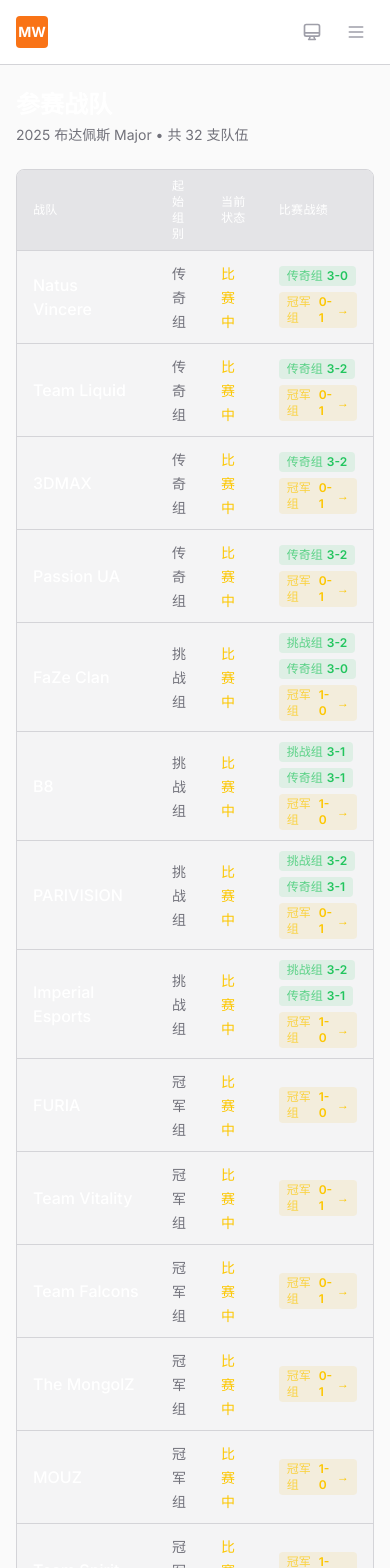
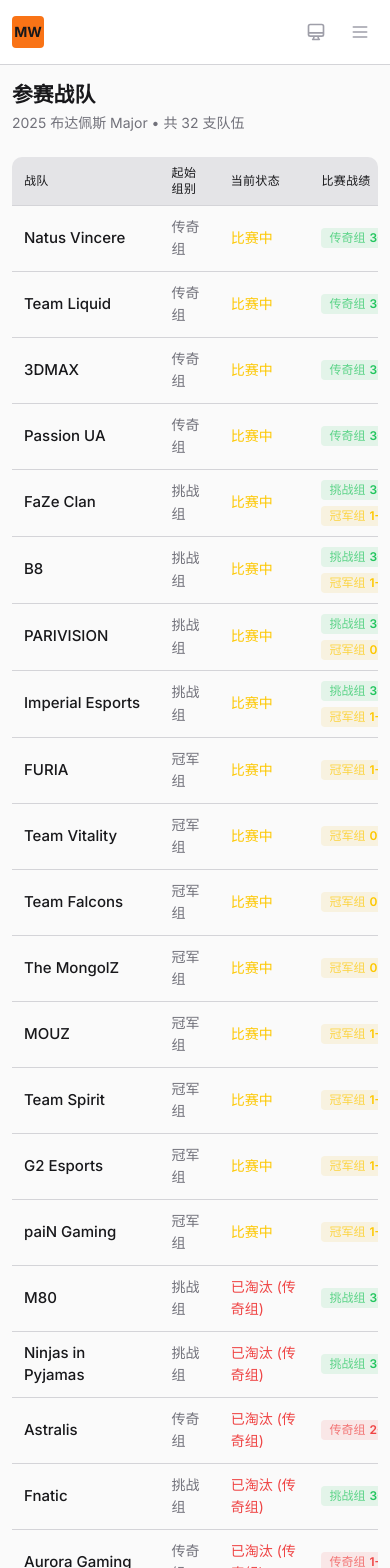
Before and after one commit to vikiboss/major-winner, a Next.js app: page /teams in a window 390 px wide. Shown: the top 1568 px of the page. Built offline with nearby package versions, Linux system fonts and the light colour scheme.

Commit message:
chore: 优化样式

```diff
--- a/app/globals.css
+++ b/app/globals.css
@@ -75,3 +75,62 @@ body {
   --color-border: #d4d4d8;
   --color-border-active: #a1a1aa;
 }
+
+@media (max-width: 640px) {
+  body {
+    font-size: 15px;
+    padding: 0;
+  }
+  header, .header {
+    min-height: 56px;
+    padding-left: env(safe-area-inset-left, 0px);
+    padding-right: env(safe-area-inset-right, 0px);
+    padding-top: env(safe-area-inset-top, 0px);
+  }
+  main, .main {
+    padding-left: 0 !important;
+    padding-right: 0 !important;
+  }
+  footer, .footer {
+    padding-left: env(safe-area-inset-left, 0px);
+    padding-right: env(safe-area-inset-right, 0px);
+    padding-bottom: env(safe-area-inset-bottom, 0px);
+    flex-direction: column;
+    text-align: center;
+    gap: 8px;
+  }
+  .max-w-7xl, .max-w-6xl, .max-w-5xl {
+    max-width: 100vw !important;
+    padding-left: 0 !important;
+    padding-right: 0 !important;
+  }
+  .overflow-x-auto, .table {
+    overflow-x: auto !important;
+  }
+  .rounded-md, .rounded-lg {
+    border-radius: 10px !important;
+  }
+  .text-2xl {
+    font-size: 1.3rem !important;
+  }
+  .text-lg {
+    font-size: 1.1rem !important;
+  }
+  .px-4 {
+    padding-left: 12px !important;
+    padding-right: 12px !important;
+  }
+  .py-8, .py-6 {
+    padding-top: 16px !important;
+    padding-bottom: 16px !important;
+  }
+  nav[role="navigation"], .stage-nav {
+    overflow-x: auto !important;
+    white-space: nowrap;
+    min-height: 44px;
+  }
+  .stage-nav a, nav[role="navigation"] a {
+    min-width: 80px;
+    font-size: 0.95rem;
+  }
+}
--- a/app/page.tsx
+++ b/app/page.tsx
@@ -92,41 +92,25 @@ export default function Home() {
       {/* 顶部标题栏 */}
       <div className="border-border bg-surface-1 border-b">
         <div className="mx-auto max-w-7xl px-4 py-6">
-          <div className="flex items-center justify-between">
-            <div>
-              <h1 className="text-2xl font-semibold text-white">{event.name}</h1>
-              <div className="mt-1 flex items-center gap-3">
+          <div className="flex flex-col gap-4 sm:flex-row sm:items-center sm:justify-between">
+            <div className="flex-1 min-w-0">
+              <h1 className="text-2xl font-semibold text-zinc-900 dark:text-white whitespace-nowrap overflow-hidden text-ellipsis">{event.name}</h1>
+              <div className="mt-1 flex flex-wrap items-center gap-3">
                 <p className="text-muted text-sm">竞猜追踪 · {stats.length} 位竞猜者</p>
                 <span className="text-muted">·</span>
                 <div className="flex items-center gap-2">
-                  <div
-                    className={`h-2 w-2 rounded-full ${
-                      eventProgress.currentStage
-                        ? 'bg-primary-400 animate-pulse'
-                        : eventProgress.eventStatus === 'completed'
-                          ? 'bg-win'
-                          : 'bg-muted'
-                    }`}
-                  />
-                  <span className="text-sm text-zinc-400">
-                    {getEventStatusText(eventProgress.eventStatus)}
-                  </span>
+                  <div className={`h-2 w-2 rounded-full ${eventProgress.currentStage ? 'bg-primary-400 animate-pulse' : eventProgress.eventStatus === 'completed' ? 'bg-win' : 'bg-muted'}`} />
+                  <span className="text-sm text-zinc-400">{getEventStatusText(eventProgress.eventStatus)}</span>
                 </div>
               </div>
             </div>
-            <div className="flex items-center gap-3">
+            <div className="flex flex-wrap gap-2 w-full sm:w-auto">
               {eventProgress.canShowLeaderboard && (
-                <Link
-                  href="/leaderboard"
-                  className="bg-surface-2 border-border hover:border-border-active rounded-md border px-4 py-2 text-sm font-medium text-white transition-colors"
-                >
+                <Link href="/leaderboard" className="bg-surface-2 border-border hover:border-border-active rounded-md border px-4 py-2 text-sm font-medium text-zinc-900 dark:text-white transition-colors w-full sm:w-auto text-center">
                   排行榜
                 </Link>
               )}
-              <Link
-                href="/compare"
-                className="text-primary-400 bg-primary-500/10 border-primary-500/20 hover:bg-primary-500/15 rounded-md border px-4 py-2 text-sm font-medium transition-colors"
-              >
+              <Link href="/compare" className="text-primary-400 bg-primary-500/10 border-primary-500/20 hover:bg-primary-500/15 rounded-md border px-4 py-2 text-sm font-medium transition-colors w-full sm:w-auto text-center">
                 竞猜对比
               </Link>
             </div>
@@ -134,15 +118,15 @@ export default function Home() {
         </div>
       </div>
 
-      {/* 阶段导航 */}
-      <div className="bg-surface-0 border-border sticky top-16 z-40 border-b">
+      {/* 阶段导航条 */}
+      <div className="bg-surface-0 border-border sticky top-16 z-40 border-b stage-nav">
         <div className="mx-auto max-w-7xl px-4">
-          <nav className="flex gap-1 overflow-x-auto py-2">
+          <nav className="flex gap-1 overflow-x-auto py-2 stage-nav" role="navigation">
             {stages.map((stage) => (
               <a
                 key={stage.id}
                 href={`#${stage.id}`}
-                className="hover:bg-surface-2 shrink-0 rounded-md px-4 py-2 text-sm font-medium text-zinc-400 transition-colors hover:text-white"
+                className="hover:bg-surface-2 shrink-0 rounded-md px-4 py-2 text-sm font-medium text-zinc-400 transition-colors hover:text-zinc-900 dark:hover:text-white min-w-20"
               >
                 {getStageName(stage.id as string)}
               </a>
@@ -151,7 +135,7 @@ export default function Home() {
         </div>
       </div>
 
-      {/* 阶段内容 */}
+      {/* 内容区适配，表格/卡片横向滚动优化 */}
       <div className="mx-auto max-w-7xl space-y-16 px-4 py-8">
         {stages.length === 0 ? (
           <div className="flex min-h-[400px] items-center justify-center">
@@ -159,7 +143,7 @@ export default function Home() {
               <div className="bg-surface-1 border-border mb-4 inline-flex h-16 w-16 items-center justify-center rounded-full border">
                 <span className="text-muted text-2xl">📅</span>
               </div>
-              <h3 className="mb-2 text-lg font-medium text-white">赛事尚未开始</h3>
+              <h3 className="mb-2 text-lg font-medium text-zinc-900 dark:text-white">赛事尚未开始</h3>
               <p className="text-muted text-sm">比赛结果将在赛事开始后实时更新</p>
             </div>
           </div>
@@ -224,7 +208,7 @@ function StageSection({
         </div>
         <div className="flex-1">
           <div className="flex items-center gap-3">
-            <h2 className="text-xl font-semibold text-white">{stageName}</h2>
+            <h2 className="text-xl font-semibold text-zinc-900 dark:text-white">{stageName}</h2>
             {stageStatus && (
               <span
                 className={`rounded px-2 py-0.5 text-xs font-medium ${
@@ -366,7 +350,7 @@ function StageSection({
                   {round === '2-to-1' && finalsData.result['2-to-1'].winner && (
                     <div>
                       <p className="text-primary-400 mb-1 text-xs">🏆 冠军</p>
-                      <p className="text-lg font-semibold text-white">
+                      <p className="text-lg font-semibold text-zinc-900 dark:text-white">
                         {finalsData.result['2-to-1'].winner}
                       </p>
                       {finalsData.result['2-to-1'].loser && (
@@ -446,7 +430,7 @@ function PredictorPredictions({
                   href={`/predictors/${encodeURIComponent(p.predictor)}`}
                   className="hover:text-primary-400 flex items-center gap-2 transition-colors"
                 >
-                  <span className="font-medium text-white">{p.predictor}</span>
+                  <span className="font-medium text-zinc-900 dark:text-white">{p.predictor}</span>
                   {p.platform && <span className="text-muted text-xs">{p.platform}</span>}
                 </Link>
                 <span className="text-muted bg-muted/5 rounded px-2 py-0.5 text-xs">
@@ -464,7 +448,7 @@ function PredictorPredictions({
                 href={`/predictors/${encodeURIComponent(p.predictor)}`}
                 className="hover:text-primary-400 flex items-center gap-2 transition-colors"
               >
-                <span className="font-medium text-white">{p.predictor}</span>
+                <span className="font-medium text-zinc-900 dark:text-white">{p.predictor}</span>
                 {p.platform && <span className="text-muted text-xs">{p.platform}</span>}
               </Link>
               {/* 只在结束时显示通过/未通过 */}
--- a/app/teams/page.tsx
+++ b/app/teams/page.tsx
@@ -202,10 +202,10 @@ export default function TeamsPage() {
   })
 
   return (
-    <div className="mx-auto max-w-7xl px-4 py-6">
+    <div className="mx-auto max-w-7xl w-full px-4 py-6">
       {/* Header */}
       <div className="mb-6">
-        <h1 className="text-2xl font-bold text-white">参赛战队</h1>
+        <h1 className="text-2xl font-bold text-zinc-900 dark:text-white">参赛战队</h1>
         <p className="text-muted mt-1 text-sm">
           {event.name} • 共 {teams.length} 支队伍
         </p>
@@ -221,20 +221,20 @@ export default function TeamsPage() {
       )}
 
       {/* Teams Table */}
-      <div className="bg-surface-1 border-border overflow-hidden rounded-lg border">
-        <table className="w-full">
+      <div className="overflow-x-auto rounded-lg">
+        <table className="w-full min-w-[500px]">
           <thead className="bg-surface-2 border-border border-b">
             <tr>
-              <th className="px-4 py-2 text-left text-xs font-medium tracking-wide text-white uppercase">
+              <th className="px-4 py-2 text-left text-xs font-medium tracking-wide text-zinc-900 dark:text-white uppercase">
                 战队
               </th>
-              <th className="px-4 py-2 text-left text-xs font-medium tracking-wide text-white uppercase">
+              <th className="px-4 py-2 text-left text-xs font-medium tracking-wide text-zinc-900 dark:text-white uppercase">
                 起始组别
               </th>
-              <th className="px-4 py-2 text-left text-xs font-medium tracking-wide text-white uppercase">
+              <th className="px-4 py-2 text-left text-xs font-medium tracking-wide text-zinc-900 dark:text-white uppercase">
                 当前状态
               </th>
-              <th className="px-4 py-2 text-left text-xs font-medium tracking-wide text-white uppercase">
+              <th className="px-4 py-2 text-left text-xs font-medium tracking-wide text-zinc-900 dark:text-white uppercase">
                 比赛战绩
               </th>
             </tr>
@@ -247,7 +247,7 @@ export default function TeamsPage() {
               return (
                 <tr key={team.name} className="hover:bg-surface-2/50 transition-colors">
                   <td className="px-4 py-2.5">
-                    <span className="font-medium text-white">{team.name}</span>
+                    <span className="font-medium text-zinc-900 dark:text-white">{team.name}</span>
                   </td>
                   <td className="px-4 py-2.5">
                     <span className="text-muted text-sm">
--- a/components/Footer.tsx
+++ b/components/Footer.tsx
@@ -1,8 +1,8 @@
 export function Footer() {
   return (
-    <footer className="border-border mt-auto border-t">
+    <footer className="border-border mt-auto border-t footer">
       <div className="mx-auto max-w-7xl px-4 py-6">
-        <div className="text-muted flex items-center justify-between text-sm">
+        <div className="text-muted flex flex-col sm:flex-row items-center justify-center sm:justify-between text-sm gap-2">
           <span>Major Winner © {new Date().getFullYear()}</span>
           <span>数据仅供娱乐</span>
         </div>
--- a/components/Header.tsx
+++ b/components/Header.tsx
@@ -3,6 +3,7 @@
 import Link from 'next/link'
 import { usePathname } from 'next/navigation'
 import { ThemeToggle } from './ThemeToggle'
+import { useEffect, useState } from 'react'
 
 const navItems = [
   { href: '/', label: '首页' },
@@ -13,25 +14,36 @@ const navItems = [
 
 export function Header() {
   const pathname = usePathname()
+  const [menuOpen, setMenuOpen] = useState(false)
+
+  // 关闭菜单
+  const closeMenu = () => setMenuOpen(false)
+
+  // 点击菜单按钮切换
+  const toggleMenu = () => setMenuOpen((v) => !v)
+
+  useEffect(() => {
+    // 路径变化自动关闭菜单
+    closeMenu()
+  }, [pathname])
 
   return (
-    <header className="bg-surface-0 border-border sticky top-0 z-50 border-b">
+    <header className="bg-surface-0 border-border sticky top-0 z-50 border-b header">
       <div className="mx-auto max-w-7xl px-4">
         <div className="flex h-16 items-center justify-between">
           {/* Logo */}
-          <Link href="/" className="flex items-center gap-3">
-            <div className="bg-primary-500 flex h-8 w-8 items-center justify-center rounded text-sm font-bold text-white">
+          <Link href="/" className="flex items-center gap-2 sm:gap-3">
+            <div className="bg-primary-500 flex h-8 w-8 items-center justify-center rounded text-sm font-bold text-zinc-900 dark:text-white">
               MW
             </div>
-            <span className="hidden font-semibold text-white sm:block">Major Winner</span>
+            <span className="font-semibold text-zinc-900 dark:text-white text-base sm:text-lg hidden sm:block">Major Winner</span>
           </Link>
 
           {/* Navigation */}
-          <nav className="hidden items-center gap-1 md:flex">
+          <nav className="hidden items-center gap-1 md:flex" role="navigation">
             {navItems.map((item) => {
               const isActive =
                 pathname === item.href || (item.href !== '/' && pathname.startsWith(item.href))
-
               return (
                 <Link
                   key={item.href}
@@ -39,7 +51,7 @@ export function Header() {
                   className={`rounded px-3 py-1.5 text-sm font-medium transition-colors ${
                     isActive
                       ? 'bg-primary-500/10 text-primary-400'
-                      : 'hover:bg-surface-2 text-zinc-400 hover:text-white'
+                      : 'hover:bg-surface-2 text-zinc-400 hover:text-zinc-900 dark:hover:text-white'
                   }`}
                 >
                   {item.label}
@@ -51,7 +63,7 @@ export function Header() {
           {/* Right side */}
           <div className="flex items-center gap-2">
             <ThemeToggle />
-            <MobileMenu pathname={pathname} />
+            <MobileMenu pathname={pathname} open={menuOpen} onToggle={toggleMenu} onClose={closeMenu} />
           </div>
         </div>
       </div>
@@ -59,38 +71,42 @@ export function Header() {
   )
 }
 
-function MobileMenu({ pathname }: { pathname: string }) {
+function MobileMenu({ pathname, open, onToggle, onClose }: { pathname: string; open: boolean; onToggle: () => void; onClose: () => void }) {
+  useEffect(() => {
+    if (!open) return
+    const handler = (e: MouseEvent) => {
+      if (!(e.target as HTMLElement).closest('.mobile-menu')) {
+        onClose()
+      }
+    }
+    document.addEventListener('click', handler)
+    return () => document.removeEventListener('click', handler)
+  }, [open, onClose])
+
   return (
-    <div className="group relative md:hidden">
-      <button className="p-2 text-zinc-400 transition-colors hover:text-white">
+    <div className="relative md:hidden">
+      <button className="p-2 text-zinc-400 transition-colors hover:text-zinc-900 dark:hover:text-white" onClick={onToggle} aria-label="菜单">
         <svg className="h-5 w-5" fill="none" stroke="currentColor" viewBox="0 0 24 24">
-          <path
-            strokeLinecap="round"
-            strokeLinejoin="round"
-            strokeWidth={2}
-            d="M4 6h16M4 12h16M4 18h16"
-          />
+          <path strokeLinecap="round" strokeLinejoin="round" strokeWidth={2} d="M4 6h16M4 12h16M4 18h16" />
         </svg>
       </button>
-
-      <div className="bg-surface-2 border-border invisible absolute top-full right-0 mt-2 w-40 rounded-md border py-1 opacity-0 shadow-lg transition-all group-hover:visible group-hover:opacity-100">
+      {open && (
+        <div className="mobile-menu bg-surface-2 border-border absolute top-full right-0 mt-2 w-40 rounded-md border py-1 shadow-lg z-50">
           {navItems.map((item) => {
-          const isActive =
-            pathname === item.href || (item.href !== '/' && pathname.startsWith(item.href))
-
+            const isActive = pathname === item.href || (item.href !== '/' && pathname.startsWith(item.href))
             return (
               <Link
                 key={item.href}
                 href={item.href}
-              className={`block px-4 py-2 text-sm ${
-                isActive ? 'text-primary-400' : 'text-zinc-400 hover:text-white'
-              }`}
+                className={`block px-4 py-2 text-sm ${isActive ? 'text-primary-400' : 'text-zinc-400 hover:text-zinc-900 dark:hover:text-white'}`}
+                onClick={onClose}
               >
                 {item.label}
               </Link>
             )
           })}
         </div>
+      )}
     </div>
   )
 }
```
Also changed, not shown: app/compare/page.tsx (+6 -6 lines), app/leaderboard/page.tsx (+8 -8 lines), app/predictors/[id]/page.tsx (+10 -10 lines). Lines whose indentation alone changed are shown as unchanged.
